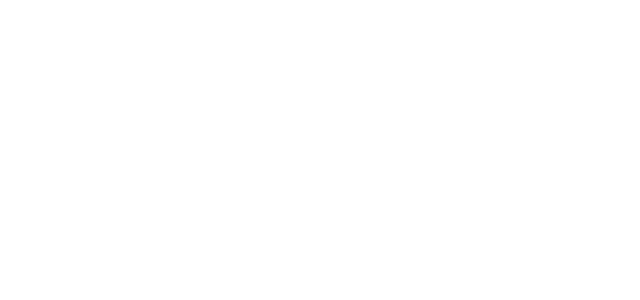
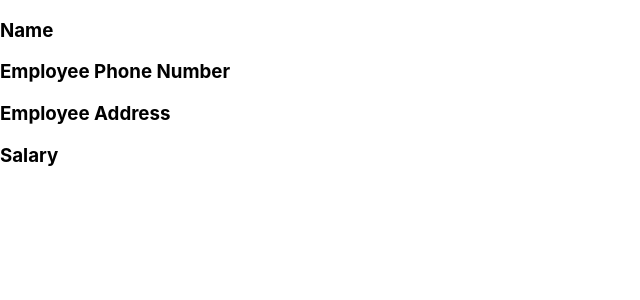
Before and after one commit to SullyBJimenez/EDP_Hackathon, a React (Create React App) app in the folder client-side/: page /currentuser in a window 1280 px wide. Before the commit this address had no page. Shown: the top 300 px of the page, without its empty margins (0-640 px from the left). Built offline with nearby package versions, Linux system fonts and the light colour scheme.

Commit message:
added current user component

```diff
--- a/client-side/src/App.js
+++ b/client-side/src/App.js
@@ -4,6 +4,7 @@
 import { Login } from './components/Login';
 import { Employee } from './components/Employee'
 import { Search } from './components/Search';
+import { CurrentUser } from './components/CurrentUser';
 
 function App() {
   return (
@@ -14,6 +15,7 @@
         <Route path="/login/" exact element={<Login />}/>
         <Route path="/employee/" exact element={<Employee/>}/>
         <Route path="/search/" exact element={<Search/>}/>
+        <Route path="/currentuser/" exact element={<CurrentUser/>}/>
         <Route/>
       </Routes>
     </BrowserRouter>
--- a/client-side/src/components/Address.jsx
+++ b/client-side/src/components/Address.jsx
@@ -1,6 +1,7 @@
 
 
 export function Address(){
+    const address = localStorage.getItem("Location")
     return (
         <>
             <h3>Employee Address</h3>
--- /dev/null
+++ b/client-side/src/components/CurrentUser.jsx
@@ -0,0 +1,15 @@
+import { Address } from "./Address";
+import { Name } from "./Name";
+import { PhoneNumber } from "./PhoneNumber";
+import { Salary } from "./Salary";
+
+export function CurrentUser() {
+    return (
+        <>
+            <Name name={localStorage.getItem("Name")}/>
+            <PhoneNumber/>
+            <Address/>
+            <Salary/>
+        </>
+    )
+}
--- a/client-side/src/components/Home.jsx
+++ b/client-side/src/components/Home.jsx
@@ -5,7 +5,7 @@
     return (
         <>
             <h1>Welcome to the Employee Directory</h1>
-            <h3>Please login to access employee information</h3>
+            <h3>Please login to access employee</h3>
             <Link className="login-link" to="/login/">Login In</Link>
         </>
     )
--- a/client-side/src/components/Login.jsx
+++ b/client-side/src/components/Login.jsx
@@ -26,7 +26,7 @@
             window.localStorage.setItem("reports_to", data.reports_to);
             window.localStorage.setItem("_id", data._id);
             window.localStorage.setItem("loggedIn", true);
-            navigate('/employee/')
+            navigate('/currentuser/')
       } )
       .catch((error) => console.error(error));
   };
--- a/client-side/src/components/Name.jsx
+++ b/client-side/src/components/Name.jsx
@@ -1,8 +1,10 @@
 
-export function Name(){
+export function Name(props){
+    const name = localStorage.getItem("Name")
     return (
         <>
-            <h3>Employee Name</h3>
+            <h3>Name</h3>
+            <p>{props.name}</p>
         </>
     )
 }
```
Also changed, not shown: client-side/src/components/Manager.jsx (deleted, +0 -12 lines).
